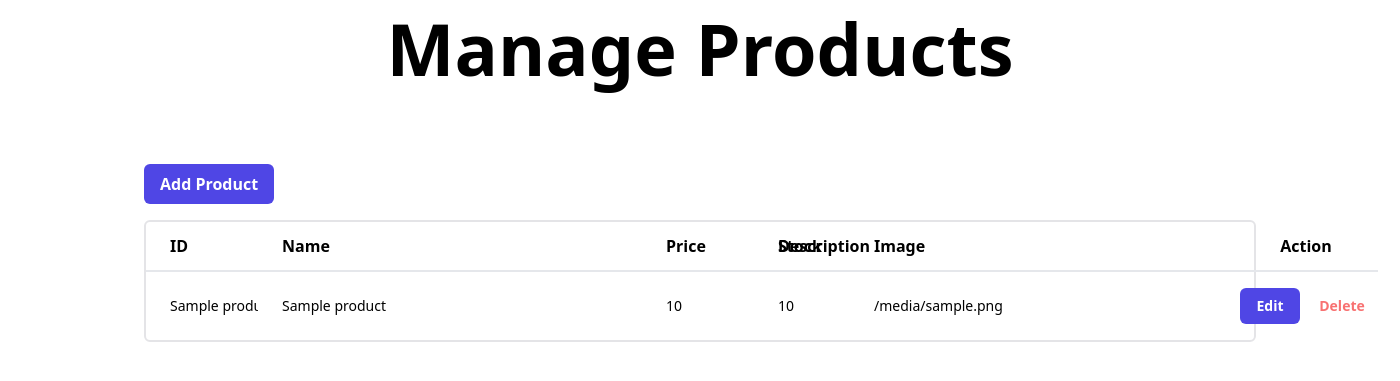
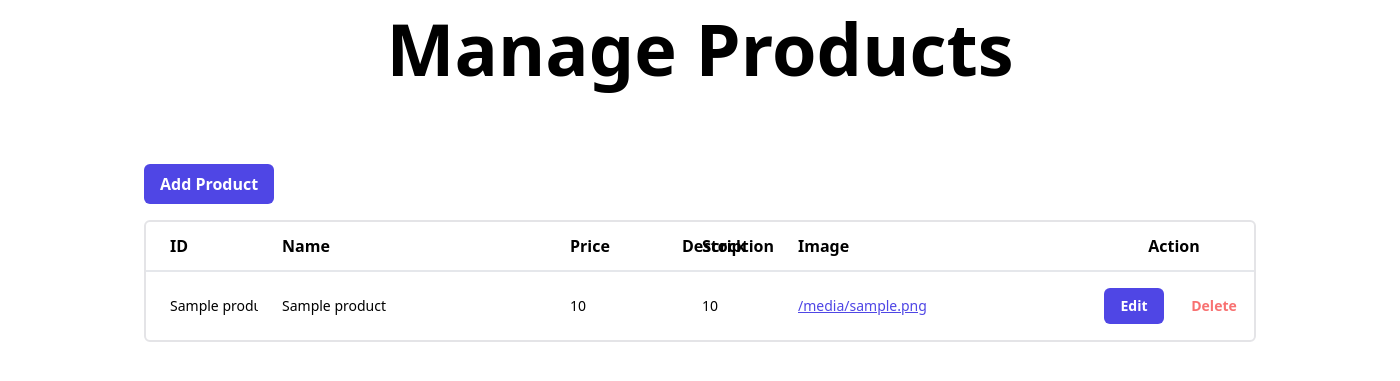
Before and after one commit to b4-solid/b4solid, a Django app: template b4solid/administration/templates/products.html in a window 1400 px wide. Shown: the part 132-513 px from the top of the page. Run offline with Django 4.2, Linux system fonts and the light colour scheme; the template is opened without the code that fills it: most values are stand-ins (such as "Sample title", 1, 10 or a date in 2020); some libraries are stand-ins or nearby versions.

Commit message:
QOL fixes

```diff
--- a/b4solid/administration/templates/products.html
+++ b/b4solid/administration/templates/products.html
@@ -12,12 +12,12 @@
         <thead>
           <tr>
             <th scope="col" class="px-6 py-3 text-start font-bold w-28">ID</th>
-            <th scope="col" class="px-6 py-3 text-start font-bold w-96">Name</th>
+            <th scope="col" class="px-6 py-3 text-start font-bold w-72">Name</th>
             <th scope="col" class="px-6 py-3 text-start font-bold w-28">Price</th>
             <th scope="col" class="px-6 py-3 text-start font-bold w-84">Description</th>
             <th scope="col" class="px-6 py-3 text-start font-bold w-24">Stock</th>
-            <th scope="col" class="px-6 py-3 text-start font-bold w-96">Image</th>
-            <th scope="col" colspan=2 class="px-6 py-3 text-center font-bold w-36">Action</th>
+            <th scope="col" class="px-6 py-3 text-start font-bold w-80">Image</th>
+            <th scope="col" colspan=2 class="px-6 py-3 text-center font-bold w-40">Action</th>
           </tr>
         </thead>
         <tbody>
@@ -26,9 +26,9 @@
             <td class="px-6 py-4 whitespace-nowrap text-sm border-0 overflow-hidden">{{ product.id_label }}</td>
             <td class="px-6 py-4 whitespace-nowrap text-sm border-0 overflow-hidden">{{ product.nama }}</td>
             <td class="px-6 py-4 whitespace-nowrap text-sm border-0 overflow-hidden">{{ product.harga }}</td>
-            <td class="px-6 py-4 whitespace-nowrap text-sm border-0 overflow-hidden">{{ product.deskripsi }}</td>
+            <td class="px-6 py-4 whitespace-nowrap text-sm border-0 overflow-hidden text-ellipsis">{{ product.deskripsi }}</td>
             <td class="px-6 py-4 whitespace-nowrap text-sm border-0 overflow-hidden">{{ product.stok }}</td>
-            <td class="px-6 py-4 whitespace-nowrap text-sm border-0 overflow-hidden">{{ product.imageLink }}</td>
+            <td class="px-6 py-4 whitespace-nowrap text-sm border-0 overflow-hidden text-ellipsis text-indigo-600 underline"><a href="{{ product.imageLink }}">{{ product.imageLink }}</a></td>
             <td class="py-4 whitespace-nowrap text-center text-sm font-medium">
               <a href="{% url 'administration:edit_product' product.id %}"
                 class="inline-flex items-center py-2 px-4 text-sm font-bold bg-indigo-600 rounded-md text-white disabled:opacity-50 disabled:pointer-events-none">Edit</a>
```
